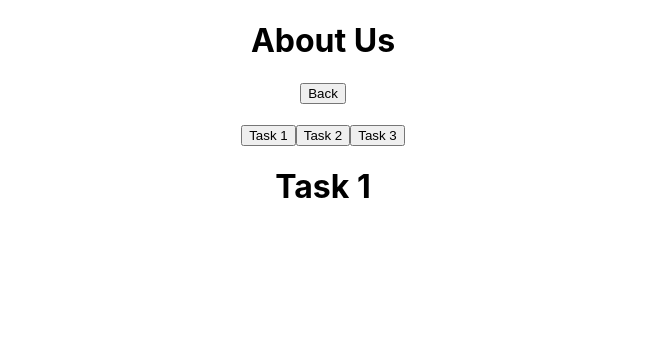
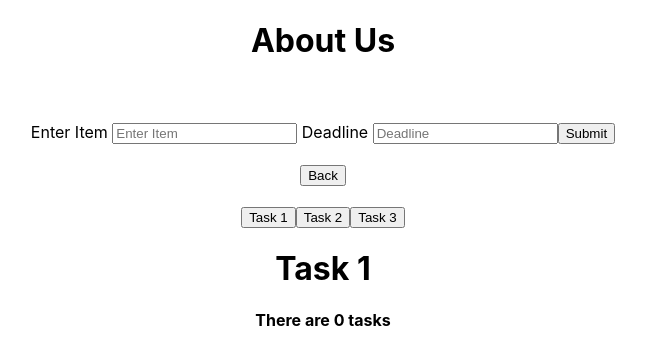
Before and after one commit to Chinmay1803/React-Project, a React (Create React App) app: page /aboutUs in a window 1280 px wide. Both pictures are taken after a click on the button "Task 1". Shown: the top 364 px of the page, without its empty margins (317-963 px from the left). Built offline with nearby package versions, Linux system fonts and the light colour scheme.

Commit message:
useEffect and useMemo

```diff
--- a/src/components/AboutUs/AboutUs.jsx
+++ b/src/components/AboutUs/AboutUs.jsx
@@ -1,14 +1,38 @@
-import { useCallback, useState } from "react";
+import { useCallback, useMemo, useState } from "react";
 import { useNavigate } from "react-router-dom";
+import { Task1 } from "../Task1/Task1";
 
 export function AboutUs() {
-
   const [task1, setTask1] = useState();
   const [task2, setTask2] = useState();
   const [task3, setTask3] = useState();
+  const [todoItem, setTodoItem] = useState([]);
 
   // hooks functions...
   const navigate = useNavigate();
+
+  const todoItems = useMemo(() => {
+    if (todoItem) {
+      console.log("In useMemo - ", todoItem);
+
+      return todoItem;
+    }
+
+    return [];
+  }, [todoItem]);
+
+  const handleToDoSubmit = useCallback(
+    (ev) => {
+      ev.preventDefault();
+      const todoText = document.getElementById("todoItem").value;
+      const deadline = document.getElementById("deadline").value;
+      console.log("Todo Text - ", todoText);
+      if (todoText.length > 0) {
+        setTodoItem([...todoItem, {todoText, deadline}]);
+      }
+    },
+    [setTodoItem, todoItem]
+  );
 
   function handleBackButton() {
     navigate("/");
@@ -20,27 +44,23 @@ export function AboutUs() {
     setTask1(true);
     setTask2(false);
     setTask3(false);
-  },[setTask1, setTask2, setTask3]);
+  }, [setTask1, setTask2, setTask3]);
 
   const handleTask2 = useCallback(() => {
     setTask1(false);
     setTask2(true);
     setTask3(false);
-  },[setTask1, setTask2, setTask3]);
+  }, [setTask1, setTask2, setTask3]);
 
   const handleTask3 = useCallback(() => {
     setTask1(false);
     setTask2(false);
     setTask3(true);
-  },[setTask1, setTask2, setTask3]);
+  }, [setTask1, setTask2, setTask3]);
 
   function renderContent() {
     if (task1) {
-      return (
-        <>
-          <h1> Task 1</h1>
-        </>
-      );
+      return <Task1 todos={todoItems ?? []} />;
     }
 
     if (task2) {
@@ -59,21 +79,51 @@ export function AboutUs() {
       );
     }
 
-    return <></>
+    return <></>;
   }
-
 
   return (
     <>
       <h1> About Us</h1>
+
+      <br />
+      <br />
+      <form>
+        <label> Enter Item </label>
+        <input
+          type="text"
+          placeholder="Enter Item"
+          name="item"
+          id={"todoItem"}
+        />
+
+        <label> Deadline </label>
+        <input
+          type="text"
+          placeholder="Deadline"
+          name="Deadline"
+          id={"deadline"}
+        />
+
+        <button type="submit" title="Submit" onClick={handleToDoSubmit}>
+          Submit
+        </button>
+      </form>
+      <br />
       <button type="submit" onClick={handleBackButton}>
         Back
       </button>
       <br></br>
       <br />
-      <button type="submit" onClick={handleTask1}> Task 1</button>
-      <button type="submit" onClick={handleTask2}> Task 2</button>
-      <button type="submit" onClick = {handleTask3}> Task 3</button>
+      <button type="submit" onClick={handleTask1}>
+        Task 1
+      </button>
+      <button type="submit" onClick={handleTask2}>
+        Task 2
+      </button>
+      <button type="submit" onClick={handleTask3}>
+        Task 3
+      </button>
 
       {renderContent()}
     </>
--- /dev/null
+++ b/src/components/Task1/Task1.jsx
@@ -0,0 +1,34 @@
+import { useEffect, useState } from "react";
+
+export function Task1(props) {
+  const { todos } = props;
+
+  const [count, setCount] = useState(0);
+  // Todo = Array<string>
+
+  useEffect(() => {
+    if(todos){
+        setCount(todos.length);
+    }
+  }, [todos, setCount]);
+
+
+  return (
+    <>
+      <h1>Task 1</h1>
+      {todos.map((todo) => {
+        return (
+          <>
+            <p>
+              {todo.todoText}  {todo.deadline}
+              <br />
+            </p>
+          </>
+        );
+      })}
+
+
+      <h4> There are {count} tasks</h4>
+    </>
+  );
+}
```
